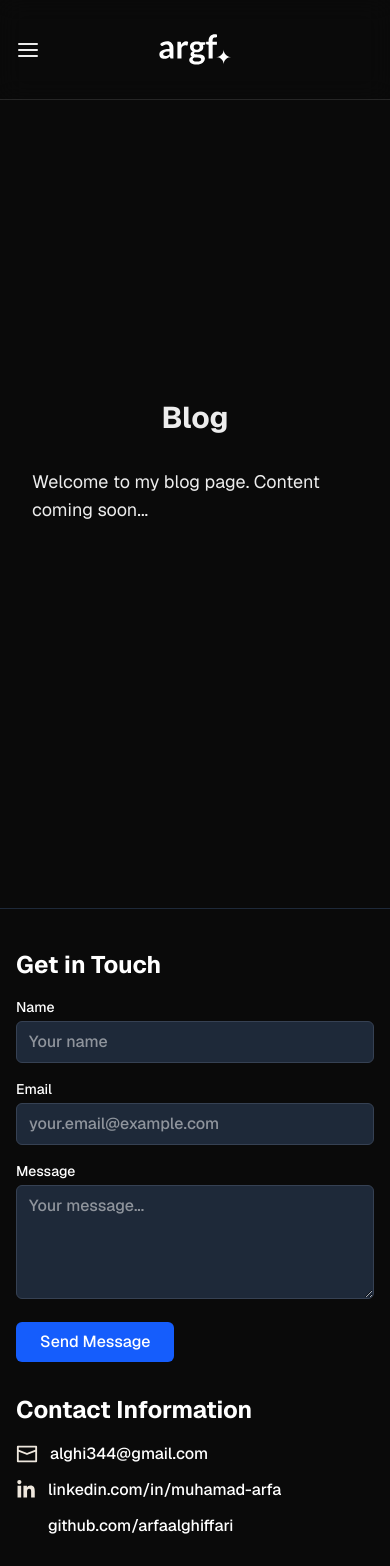
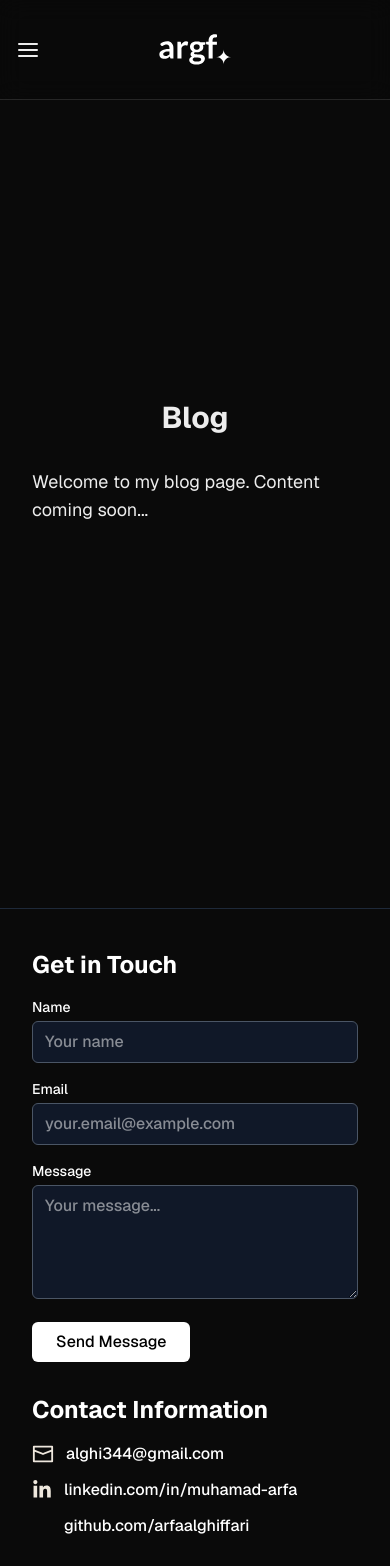
Before and after one commit to argf013/argf-next-porto, a Next.js app: page /blog in a window 390 px wide. Shown: the top 1566 px of the page. Built offline with nearby package versions, Linux system fonts and the light colour scheme; some icons are missing.

Commit message:
fix: padding

```diff
--- a/src/components/Footer.tsx
+++ b/src/components/Footer.tsx
@@ -49,7 +49,7 @@ export default function Footer() {
 
   return (
     <footer className='bg-transparent text-white py-10 border-t border-gray-800'>
-      <div className='container mx-auto px-4 md:px-6 max-w-6xl'>
+      <div className='container mx-auto px-8 md:px-6 max-w-6xl'>
         <div className='grid grid-cols-1 md:grid-cols-2 gap-8 md:gap-12'>
           <div className='space-y-4'>
             <h2 className='text-2xl font-bold mb-4'>Get in Touch</h2>
@@ -65,7 +65,7 @@ export default function Footer() {
                   value={formData.name}
                   onChange={handleChange}
                   required
-                  className='w-full px-3 py-2 rounded-md bg-gray-800 border border-gray-700 focus:border-blue-500 focus:ring-1 focus:ring-blue-500 outline-none transition text-white'
+                  className='w-full px-3 py-2 rounded-md bg-gray-900 border border-gray-600 focus:border-gray-400 focus:ring-1 focus:ring-gray-400 outline-none transition text-white'
                   placeholder='Your name'
                 />
               </div>
@@ -80,7 +80,7 @@ export default function Footer() {
                   value={formData.email}
                   onChange={handleChange}
                   required
-                  className='w-full px-3 py-2 rounded-md bg-gray-800 border border-gray-700 focus:border-blue-500 focus:ring-1 focus:ring-blue-500 outline-none transition text-white'
+                  className='w-full px-3 py-2 rounded-md bg-gray-900 border border-gray-600 focus:border-gray-400 focus:ring-1 focus:ring-gray-400 outline-none transition text-white'
                   placeholder='your.email@example.com'
                 />
               </div>
@@ -95,23 +95,23 @@ export default function Footer() {
                   onChange={handleChange}
                   required
                   rows={4}
-                  className='w-full px-3 py-2 rounded-md bg-gray-800 border border-gray-700 focus:border-blue-500 focus:ring-1 focus:ring-blue-500 outline-none transition text-white'
+                  className='w-full px-3 py-2 rounded-md bg-gray-900 border border-gray-600 focus:border-gray-400 focus:ring-1 focus:ring-gray-400 outline-none transition text-white'
                   placeholder='Your message...'
                 />
               </div>
               <button
                 type='submit'
                 disabled={isSubmitting}
-                className='bg-blue-600 hover:bg-blue-700 text-white py-2 px-6 rounded-md transition duration-200 font-medium disabled:opacity-70 flex items-center justify-center'
+                className='bg-white hover:bg-gray-200 text-black py-2 px-6 rounded-md transition duration-200 font-medium disabled:opacity-70 flex items-center justify-center'
               >
                 {isSubmitting ? 'Sending...' : 'Send Message'}
               </button>
 
               {submitStatus === 'success' && (
-                <p className='text-green-400 mt-2'>Message sent successfully!</p>
+                <p className='text-gray-300 mt-2'>Message sent successfully!</p>
               )}
               {submitStatus === 'error' && (
-                <p className='text-red-400 mt-2'>Failed to send message. Please try again.</p>
+                <p className='text-gray-400 mt-2'>Failed to send message. Please try again.</p>
               )}
             </form>
           </div>
@@ -121,12 +121,17 @@ export default function Footer() {
               <h2 className='text-2xl font-bold mb-4'>Contact Information</h2>
               <div className='space-y-3'>
                 <div className='flex items-center space-x-3'>
-                  <svg fill='#EEE7DD' className='h-5.5 w-5.5' viewBox='0 0 24 24' xmlns='http://www.w3.org/2000/svg'>
-                      <path d='M22,3H2A1,1,0,0,0,1,4V20a1,1,0,0,0,1,1H22a1,1,0,0,0,1-1V4A1,1,0,0,0,22,3ZM21,19H3V9.477l8.628,3.452a1.01,1.01,0,0,0,.744,0L21,9.477ZM21,7.323l-9,3.6-9-3.6V5H21Z'></path>
+                  <svg
+                    fill='#EEE7DD'
+                    className='h-5.5 w-5.5'
+                    viewBox='0 0 24 24'
+                    xmlns='http://www.w3.org/2000/svg'
+                  >
+                    <path d='M22,3H2A1,1,0,0,0,1,4V20a1,1,0,0,0,1,1H22a1,1,0,0,0,1-1V4A1,1,0,0,0,22,3ZM21,19H3V9.477l8.628,3.452a1.01,1.01,0,0,0,.744,0L21,9.477ZM21,7.323l-9,3.6-9-3.6V5H21Z'></path>
                   </svg>
                   <a
                     href='mailto:alghi344@gmail.com'
-                    className='hover:text-blue-400 transition-colors'
+                    className='hover:text-gray-300 transition-colors'
                   >
                     alghi344@gmail.com
                   </a>
@@ -142,7 +147,7 @@ export default function Footer() {
                     href='https://www.linkedin.com/in/muhamad-arfa-alghiffari-706419208/'
                     target='_blank'
                     rel='noopener noreferrer'
-                    className='hover:text-blue-400 transition-colors'
+                    className='hover:text-gray-300 transition-colors'
                   >
                     linkedin.com/in/muhamad-arfa
                   </a>
@@ -153,7 +158,7 @@ export default function Footer() {
                     href='https://github.com/argf013'
                     target='_blank'
                     rel='noopener noreferrer'
-                    className='hover:text-blue-400 transition-colors'
+                    className='hover:text-gray-300 transition-colors'
                   >
                     github.com/arfaalghiffari
                   </a>
--- a/src/components/Navbar.tsx
+++ b/src/components/Navbar.tsx
@@ -41,7 +41,7 @@ export default function Navbar() {
           href={item.path}
           className={`px-3 py-2 rounded-md text-sm transition-colors ${
             pathname === item.path ? 'bg-white/[.06] font-medium' : 'hover:bg-white/[.03]'
-          } ${isMobile ? 'block w-full' : ''}`}
+          } ${isMobile ? 'block w-full  ' : ''}`}
           onClick={() => isMobile && setIsMenuOpen(false)}
           prefetch={true}
         >
@@ -51,7 +51,7 @@ export default function Navbar() {
     ))
 
   return (
-    <nav className='fixed top-0 left-0 right-0 z-50 h-[100px] flex items-center bg-transparent backdrop-blur-md border-b border-white/[.12]'>
+    <nav className='fixed top-0 left-0 right-0 z-50 h-[100px] flex items-center bg-black/5 backdrop-blur-md border-b border-white/[.12] isolate'>
       <div className='w-full max-w-6xl mx-auto px-4 flex items-center justify-between md:justify-center h-full'>
         <button
           className='md:hidden flex items-center transition-transform duration-300 ease-in-out hover:scale-110'
@@ -115,11 +115,11 @@ export default function Navbar() {
       </div>
 
       <div
-        className={`md:hidden bg-[#0A0A0A] backdrop-blur-2xl absolute top-[100px] left-0 right-0 overflow-hidden transition-all duration-300 ease-in-out ${
+        className={`md:hidden bg-black/5 backdrop-blur-2xl absolute top-[100px] left-0 right-0 overflow-hidden transition-all duration-300 ease-in-out ${
           isMenuOpen ? 'max-h-[400px] opacity-100' : 'max-h-0 opacity-0'
         }`}
       >
-        <div className='bg-[#0A0A0A] backdrop-blur-md pt-2 pb-4'>
+        <div className='bg-black/80 backdrop-blur-2xl pt-2 pb-4 isolate'>
           <ul className='flex flex-col items-center space-y-1'>
             {renderNavItems([...leftNavItems, ...rightNavItems])}
           </ul>
```
